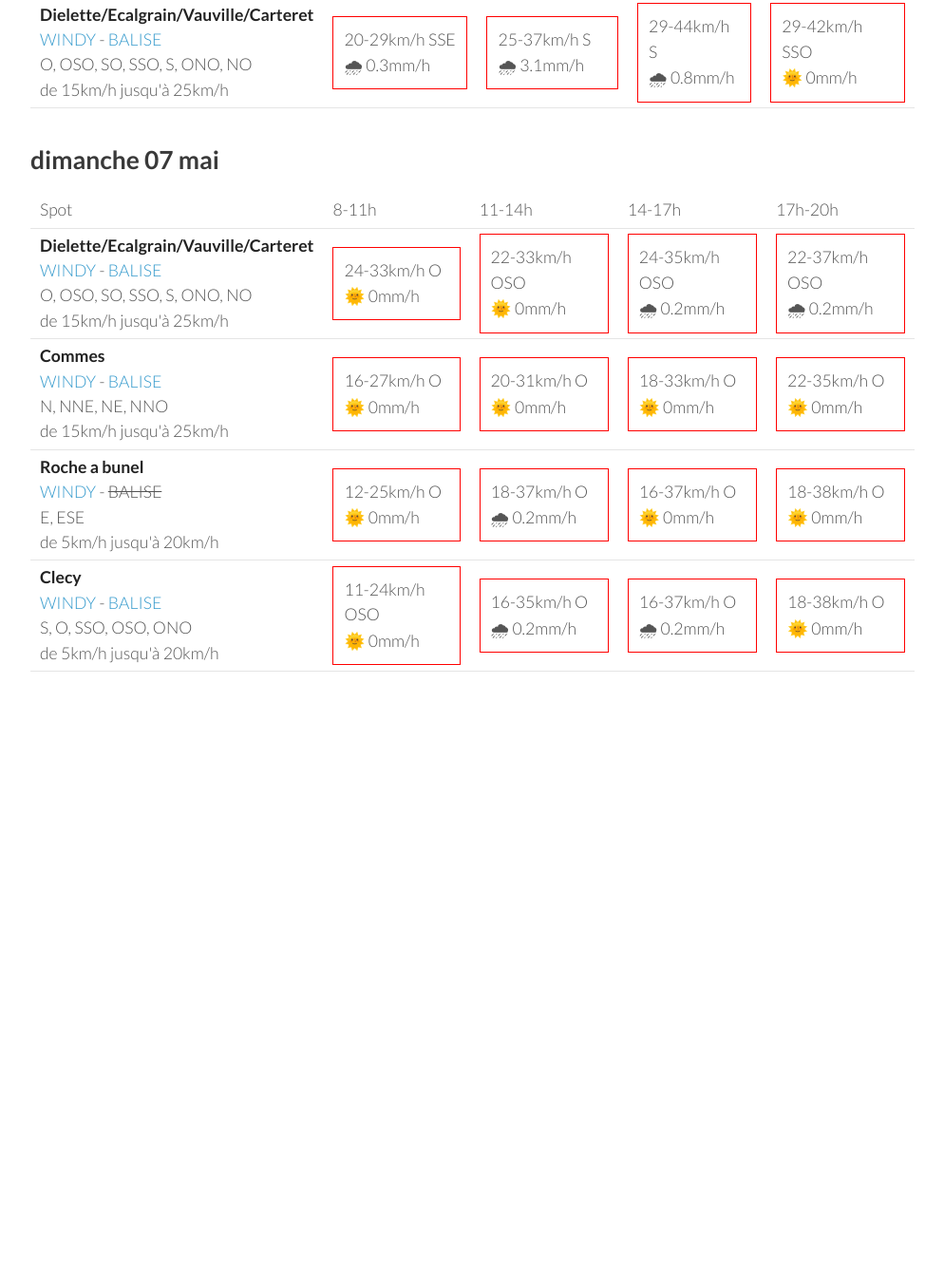
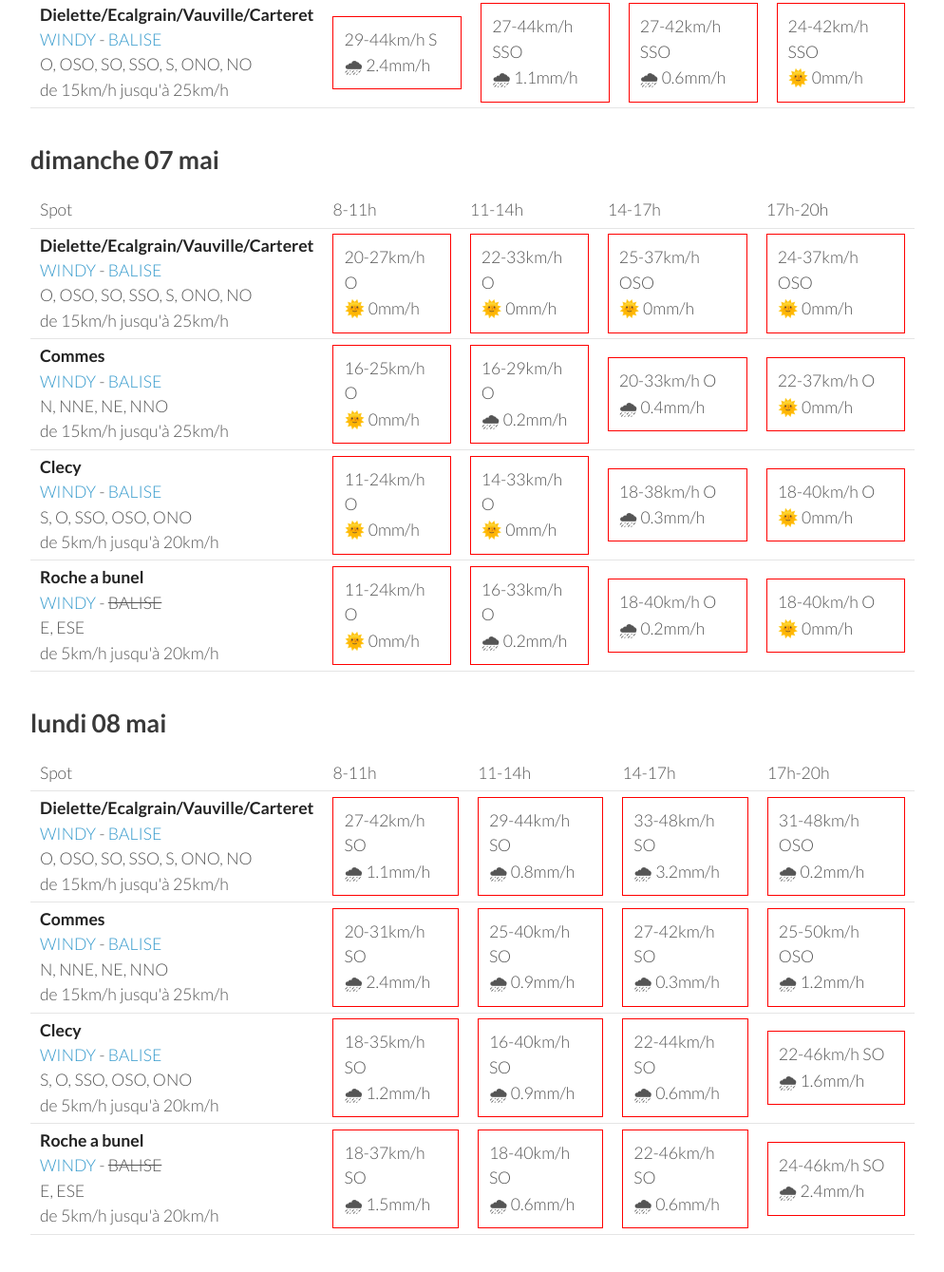
Before and after one commit to parapente-dans-le-nord/parapente-dans-le-nord.github.io, a Jekyll site: the page built from normandie.markdown, in a window 1280 px wide and 1400 px high, scrolled down 2497 px. Shown: the top 1339 px of the window at 95% size, without its empty margins (26-1020 px from the left). Built offline with Jekyll 4.4.1, drawn with Linux system fonts in a browser that asks for light colours; before the commit the page ends 3332 px from its top, so only the background shows below that; some of the changed text lies outside the part shown.

Commit message:
update index.markdown

```diff
--- a/normandie.markdown
+++ b/normandie.markdown
@@ -137,39 +137,39 @@ page mise à jour le mercredi 03 mai 06:46
         <td><strong>Clecy</strong><br><a href="https://windy.com/48.929/-0.470?48.516,-0.470,8">WINDY</a> - <span class=""><a href="http://www.balisemeteo.com/balise.php?idBalise=122">BALISE</a> </span><br> <span class="vent-favorable">S, O, SSO, OSO, ONO</span><br><span class="force-vent">de 5km/h jusqu'à 20km/h</span> </td>
 
             <td><div class="not-flyable"><p>18-37km/h SSO</p><p>🌞 0mm/h</p></div></td>
-            <td><div class="not-flyable"><p>18-40km/h SO</p><p>🌧 0.2mm/h</p></div></td>
-            <td><div class="not-flyable"><p>16-42km/h SO</p><p>🌧 1.3mm/h</p></div></td>
-            <td><div class="not-flyable"><p>16-42km/h OSO</p><p>🌧 1mm/h</p></div></td>
+            <td><div class="not-flyable"><p>18-44km/h SO</p><p>🌧 0.8mm/h</p></div></td>
+            <td><div class="not-flyable"><p>18-46km/h SO</p><p>🌧 0.6mm/h</p></div></td>
+            <td><div class="not-flyable"><p>14-44km/h SO</p><p>🌧 1.3mm/h</p></div></td>
 
 
     </tr>
 <tr>
         <td><strong>Commes</strong><br><a href="https://windy.com/49.346/-0.726?48.936,-0.726,8">WINDY</a> - <span class=""><a href="http://www.balisemeteo.com/balise.php?idBalise=158">BALISE</a> </span><br> <span class="vent-favorable">N, NNE, NE, NNO</span><br><span class="force-vent">de 15km/h jusqu'à 25km/h</span> </td>
 
-            <td><div class="not-flyable"><p>20-33km/h SO</p><p>🌧 0.4mm/h</p></div></td>
-            <td><div class="not-flyable"><p>22-37km/h SO</p><p>🌧 0.7mm/h</p></div></td>
-            <td><div class="not-flyable"><p>20-37km/h SO</p><p>🌧 0.6mm/h</p></div></td>
-            <td><div class="not-flyable"><p>16-35km/h OSO</p><p>🌧 1mm/h</p></div></td>
+            <td><div class="not-flyable"><p>18-29km/h SSO</p><p>🌞 0mm/h</p></div></td>
+            <td><div class="not-flyable"><p>22-37km/h SO</p><p>🌧 0.6mm/h</p></div></td>
+            <td><div class="not-flyable"><p>22-38km/h SO</p><p>🌧 0.5mm/h</p></div></td>
+            <td><div class="not-flyable"><p>18-40km/h SO</p><p>🌧 0.7mm/h</p></div></td>
 
 
     </tr>
 <tr>
         <td><strong>Dielette/Ecalgrain/Vauville/Carteret</strong><br><a href="https://windy.com/49.650/-1.856?49.243,-1.856,8">WINDY</a> - <span class=""><a href="http://www.balisemeteo.com/balise.php?idBalise=81">BALISE</a> </span><br> <span class="vent-favorable">O, OSO, SO, SSO, S, ONO, NO</span><br><span class="force-vent">de 15km/h jusqu'à 25km/h</span> </td>
 
-            <td><div class="not-flyable"><p>25-37km/h SO</p><p>🌧 1.9mm/h</p></div></td>
-            <td><div class="not-flyable"><p>25-40km/h SO</p><p>🌧 2.2mm/h</p></div></td>
-            <td><div class="not-flyable"><p>20-37km/h SO</p><p>🌧 2.5mm/h</p></div></td>
-            <td><div class="not-flyable"><p>16-31km/h SO</p><p>🌞 0mm/h</p></div></td>
+            <td><div class="not-flyable"><p>25-38km/h SSO</p><p>🌧 0.8mm/h</p></div></td>
+            <td><div class="not-flyable"><p>24-42km/h SSO</p><p>🌧 0.6mm/h</p></div></td>
+            <td><div class="not-flyable"><p>20-37km/h SO</p><p>🌧 1.4mm/h</p></div></td>
+            <td><div class="not-flyable"><p>20-33km/h SO</p><p>🌞 0mm/h</p></div></td>
 
 
     </tr>
 <tr>
         <td><strong>Roche a bunel</strong><br><a href="https://windy.com/48.993/-0.499?48.580,-0.499,8">WINDY</a> - <span class="no-balise"> BALISE </span><br> <span class="vent-favorable">E, ESE</span><br><span class="force-vent">de 5km/h jusqu'à 20km/h</span> </td>
 
-            <td><div class="not-flyable"><p>18-37km/h SSO</p><p>🌞 0mm/h</p></div></td>
-            <td><div class="not-flyable"><p>18-42km/h SO</p><p>🌧 0.2mm/h</p></div></td>
-            <td><div class="not-flyable"><p>14-42km/h SO</p><p>🌧 1.8mm/h</p></div></td>
-            <td><div class="not-flyable"><p>18-40km/h SO</p><p>🌧 1.1mm/h</p></div></td>
+            <td><div class="not-flyable"><p>18-35km/h SSO</p><p>🌞 0mm/h</p></div></td>
+            <td><div class="not-flyable"><p>18-44km/h SO</p><p>🌧 1mm/h</p></div></td>
+            <td><div class="not-flyable"><p>18-46km/h SO</p><p>🌧 0.8mm/h</p></div></td>
+            <td><div class="not-flyable"><p>16-44km/h SO</p><p>🌧 1.7mm/h</p></div></td>
 
 
     </tr>
@@ -192,40 +192,40 @@ page mise à jour le mercredi 03 mai 06:46
 <tr>
         <td><strong>Clecy</strong><br><a href="https://windy.com/48.929/-0.470?48.516,-0.470,8">WINDY</a> - <span class=""><a href="http://www.balisemeteo.com/balise.php?idBalise=122">BALISE</a> </span><br> <span class="vent-favorable">S, O, SSO, OSO, ONO</span><br><span class="force-vent">de 5km/h jusqu'à 20km/h</span> </td>
 
-            <td><div class="not-flyable"><p>11-25km/h SSO</p><p>🌞 0mm/h</p></div></td>
-            <td><div class="not-flyable"><p>9-25km/h SSE</p><p>🌧 1mm/h</p></div></td>
-            <td><div class="not-flyable"><p>16-33km/h S</p><p>🌧 2.5mm/h</p></div></td>
-            <td><div class="not-flyable"><p>16-40km/h S</p><p>🌧 0.7mm/h</p></div></td>
+            <td><div class="not-flyable"><p>14-29km/h SSO</p><p>🌞 0mm/h</p></div></td>
+            <td><div class="not-flyable"><p>18-37km/h SSO</p><p>🌧 0.4mm/h</p></div></td>
+            <td><div class="not-flyable"><p>16-40km/h SSO</p><p>🌧 1.5mm/h</p></div></td>
+            <td><div class="not-flyable"><p>11-37km/h SSO</p><p>🌧 0.6mm/h</p></div></td>
 
 
     </tr>
 <tr>
         <td><strong>Commes</strong><br><a href="https://windy.com/49.346/-0.726?48.936,-0.726,8">WINDY</a> - <span class=""><a href="http://www.balisemeteo.com/balise.php?idBalise=158">BALISE</a> </span><br> <span class="vent-favorable">N, NNE, NE, NNO</span><br><span class="force-vent">de 15km/h jusqu'à 25km/h</span> </td>
 
-            <td><div class="not-flyable"><p>14-24km/h SSO</p><p>🌞 0mm/h</p></div></td>
-            <td><div class="not-flyable"><p>12-24km/h SSE</p><p>🌧 0.6mm/h</p></div></td>
-            <td><div class="not-flyable"><p>16-25km/h S</p><p>🌧 0.3mm/h</p></div></td>
-            <td><div class="not-flyable"><p>18-31km/h SSO</p><p>🌧 0.7mm/h</p></div></td>
+            <td><div class="not-flyable"><p>16-24km/h S</p><p>🌧 0.2mm/h</p></div></td>
+            <td><div class="not-flyable"><p>18-29km/h SSO</p><p>🌧 0.5mm/h</p></div></td>
+            <td><div class="not-flyable"><p>16-37km/h SSO</p><p>🌧 0.7mm/h</p></div></td>
+            <td><div class="not-flyable"><p>12-25km/h SSO</p><p>🌧 1.1mm/h</p></div></td>
 
 
     </tr>
 <tr>
         <td><strong>Roche a bunel</strong><br><a href="https://windy.com/48.993/-0.499?48.580,-0.499,8">WINDY</a> - <span class="no-balise"> BALISE </span><br> <span class="vent-favorable">E, ESE</span><br><span class="force-vent">de 5km/h jusqu'à 20km/h</span> </td>
 
-            <td><div class="not-flyable"><p>12-27km/h SSO</p><p>🌞 0mm/h</p></div></td>
-            <td><div class="not-flyable"><p>11-27km/h S</p><p>🌧 0.6mm/h</p></div></td>
-            <td><div class="not-flyable"><p>16-33km/h S</p><p>🌧 1.7mm/h</p></div></td>
-            <td><div class="not-flyable"><p>16-40km/h SSO</p><p>🌧 0.4mm/h</p></div></td>
+            <td><div class="not-flyable"><p>14-29km/h SSO</p><p>🌞 0mm/h</p></div></td>
+            <td><div class="not-flyable"><p>18-37km/h SSO</p><p>🌧 0.6mm/h</p></div></td>
+            <td><div class="not-flyable"><p>16-40km/h SSO</p><p>🌧 1.3mm/h</p></div></td>
+            <td><div class="not-flyable"><p>11-33km/h SSO</p><p>🌧 1.4mm/h</p></div></td>
 
 
     </tr>
 <tr>
         <td><strong>Dielette/Ecalgrain/Vauville/Carteret</strong><br><a href="https://windy.com/49.650/-1.856?49.243,-1.856,8">WINDY</a> - <span class=""><a href="http://www.balisemeteo.com/balise.php?idBalise=81">BALISE</a> </span><br> <span class="vent-favorable">O, OSO, SO, SSO, S, ONO, NO</span><br><span class="force-vent">de 15km/h jusqu'à 25km/h</span> </td>
 
-            <td><div class="not-flyable"><p>20-29km/h SSE</p><p>🌧 0.3mm/h</p></div></td>
-            <td><div class="not-flyable"><p>25-37km/h S</p><p>🌧 3.1mm/h</p></div></td>
-            <td><div class="not-flyable"><p>29-44km/h S</p><p>🌧 0.8mm/h</p></div></td>
-            <td><div class="not-flyable"><p>29-42km/h SSO</p><p>🌞 0mm/h</p></div></td>
+            <td><div class="not-flyable"><p>29-44km/h S</p><p>🌧 2.4mm/h</p></div></td>
+            <td><div class="not-flyable"><p>27-44km/h SSO</p><p>🌧 1.1mm/h</p></div></td>
+            <td><div class="not-flyable"><p>27-42km/h SSO</p><p>🌧 0.6mm/h</p></div></td>
+            <td><div class="not-flyable"><p>24-42km/h SSO</p><p>🌞 0mm/h</p></div></td>
 
 
     </tr>
@@ -248,40 +248,40 @@ page mise à jour le mercredi 03 mai 06:46
 <tr>
         <td><strong>Dielette/Ecalgrain/Vauville/Carteret</strong><br><a href="https://windy.com/49.650/-1.856?49.243,-1.856,8">WINDY</a> - <span class=""><a href="http://www.balisemeteo.com/balise.php?idBalise=81">BALISE</a> </span><br> <span class="vent-favorable">O, OSO, SO, SSO, S, ONO, NO</span><br><span class="force-vent">de 15km/h jusqu'à 25km/h</span> </td>
 
-            <td><div class="not-flyable"><p>24-33km/h O</p><p>🌞 0mm/h</p></div></td>
-            <td><div class="not-flyable"><p>22-33km/h OSO</p><p>🌞 0mm/h</p></div></td>
-            <td><div class="not-flyable"><p>24-35km/h OSO</p><p>🌧 0.2mm/h</p></div></td>
-            <td><div class="not-flyable"><p>22-37km/h OSO</p><p>🌧 0.2mm/h</p></div></td>
+            <td><div class="not-flyable"><p>20-27km/h O</p><p>🌞 0mm/h</p></div></td>
+            <td><div class="not-flyable"><p>22-33km/h O</p><p>🌞 0mm/h</p></div></td>
+            <td><div class="not-flyable"><p>25-37km/h OSO</p><p>🌞 0mm/h</p></div></td>
+            <td><div class="not-flyable"><p>24-37km/h OSO</p><p>🌞 0mm/h</p></div></td>
 
 
     </tr>
 <tr>
         <td><strong>Commes</strong><br><a href="https://windy.com/49.346/-0.726?48.936,-0.726,8">WINDY</a> - <span class=""><a href="http://www.balisemeteo.com/balise.php?idBalise=158">BALISE</a> </span><br> <span class="vent-favorable">N, NNE, NE, NNO</span><br><span class="force-vent">de 15km/h jusqu'à 25km/h</span> </td>
 
-            <td><div class="not-flyable"><p>16-27km/h O</p><p>🌞 0mm/h</p></div></td>
-            <td><div class="not-flyable"><p>20-31km/h O</p><p>🌞 0mm/h</p></div></td>
-            <td><div class="not-flyable"><p>18-33km/h O</p><p>🌞 0mm/h</p></div></td>
-            <td><div class="not-flyable"><p>22-35km/h O</p><p>🌞 0mm/h</p></div></td>
+            <td><div class="not-flyable"><p>16-25km/h O</p><p>🌞 0mm/h</p></div></td>
+            <td><div class="not-flyable"><p>16-29km/h O</p><p>🌧 0.2mm/h</p></div></td>
+            <td><div class="not-flyable"><p>20-33km/h O</p><p>🌧 0.4mm/h</p></div></td>
+            <td><div class="not-flyable"><p>22-37km/h O</p><p>🌞 0mm/h</p></div></td>
+
+
+    </tr>
+<tr>
+        <td><strong>Clecy</strong><br><a href="https://windy.com/48.929/-0.470?48.516,-0.470,8">WINDY</a> - <span class=""><a href="http://www.balisemeteo.com/balise.php?idBalise=122">BALISE</a> </span><br> <span class="vent-favorable">S, O, SSO, OSO, ONO</span><br><span class="force-vent">de 5km/h jusqu'à 20km/h</span> </td>
+
+            <td><div class="not-flyable"><p>11-24km/h O</p><p>🌞 0mm/h</p></div></td>
+            <td><div class="not-flyable"><p>14-33km/h O</p><p>🌞 0mm/h</p></div></td>
+            <td><div class="not-flyable"><p>18-38km/h O</p><p>🌧 0.3mm/h</p></div></td>
+            <td><div class="not-flyable"><p>18-40km/h O</p><p>🌞 0mm/h</p></div></td>
 
 
     </tr>
 <tr>
         <td><strong>Roche a bunel</strong><br><a href="https://windy.com/48.993/-0.499?48.580,-0.499,8">WINDY</a> - <span class="no-balise"> BALISE </span><br> <span class="vent-favorable">E, ESE</span><br><span class="force-vent">de 5km/h jusqu'à 20km/h</span> </td>
 
-            <td><div class="not-flyable"><p>12-25km/h O</p><p>🌞 0mm/h</p></div></td>
-            <td><div class="not-flyable"><p>18-37km/h O</p><p>🌧 0.2mm/h</p></div></td>
-            <td><div class="not-flyable"><p>16-37km/h O</p><p>🌞 0mm/h</p></div></td>
-            <td><div class="not-flyable"><p>18-38km/h O</p><p>🌞 0mm/h</p></div></td>
-
-
-    </tr>
-<tr>
-        <td><strong>Clecy</strong><br><a href="https://windy.com/48.929/-0.470?48.516,-0.470,8">WINDY</a> - <span class=""><a href="http://www.balisemeteo.com/balise.php?idBalise=122">BALISE</a> </span><br> <span class="vent-favorable">S, O, SSO, OSO, ONO</span><br><span class="force-vent">de 5km/h jusqu'à 20km/h</span> </td>
-
-            <td><div class="not-flyable"><p>11-24km/h OSO</p><p>🌞 0mm/h</p></div></td>
-            <td><div class="not-flyable"><p>16-35km/h O</p><p>🌧 0.2mm/h</p></div></td>
-            <td><div class="not-flyable"><p>16-37km/h O</p><p>🌧 0.2mm/h</p></div></td>
-            <td><div class="not-flyable"><p>18-38km/h O</p><p>🌞 0mm/h</p></div></td>
+            <td><div class="not-flyable"><p>11-24km/h O</p><p>🌞 0mm/h</p></div></td>
+            <td><div class="not-flyable"><p>16-33km/h O</p><p>🌧 0.2mm/h</p></div></td>
+            <td><div class="not-flyable"><p>18-40km/h O</p><p>🌧 0.2mm/h</p></div></td>
+            <td><div class="not-flyable"><p>18-40km/h O</p><p>🌞 0mm/h</p></div></td>
 
 
     </tr>
@@ -289,3 +289,59 @@ page mise à jour le mercredi 03 mai 06:46
 </tbody>
 </table>
 {:/}
+## lundi 08 mai
+
+{::nomarkdown}
+<table>
+  <tbody>
+    <tr>
+      <td>Spot</td>
+      <td>8-11h</td>
+      <td>11-14h</td>
+      <td>14-17h</td>
+      <td>17h-20h</td>
+    </tr>
+<tr>
+        <td><strong>Dielette/Ecalgrain/Vauville/Carteret</strong><br><a href="https://windy.com/49.650/-1.856?49.243,-1.856,8">WINDY</a> - <span class=""><a href="http://www.balisemeteo.com/balise.php?idBalise=81">BALISE</a> </span><br> <span class="vent-favorable">O, OSO, SO, SSO, S, ONO, NO</span><br><span class="force-vent">de 15km/h jusqu'à 25km/h</span> </td>
+
+            <td><div class="not-flyable"><p>27-42km/h SO</p><p>🌧 1.1mm/h</p></div></td>
+            <td><div class="not-flyable"><p>29-44km/h SO</p><p>🌧 0.8mm/h</p></div></td>
+            <td><div class="not-flyable"><p>33-48km/h SO</p><p>🌧 3.2mm/h</p></div></td>
+            <td><div class="not-flyable"><p>31-48km/h OSO</p><p>🌧 0.2mm/h</p></div></td>
+
+
+    </tr>
+<tr>
+        <td><strong>Commes</strong><br><a href="https://windy.com/49.346/-0.726?48.936,-0.726,8">WINDY</a> - <span class=""><a href="http://www.balisemeteo.com/balise.php?idBalise=158">BALISE</a> </span><br> <span class="vent-favorable">N, NNE, NE, NNO</span><br><span class="force-vent">de 15km/h jusqu'à 25km/h</span> </td>
+
+            <td><div class="not-flyable"><p>20-31km/h SO</p><p>🌧 2.4mm/h</p></div></td>
+            <td><div class="not-flyable"><p>25-40km/h SO</p><p>🌧 0.9mm/h</p></div></td>
+            <td><div class="not-flyable"><p>27-42km/h SO</p><p>🌧 0.3mm/h</p></div></td>
+            <td><div class="not-flyable"><p>25-50km/h OSO</p><p>🌧 1.2mm/h</p></div></td>
+
+
+    </tr>
+<tr>
+        <td><strong>Clecy</strong><br><a href="https://windy.com/48.929/-0.470?48.516,-0.470,8">WINDY</a> - <span class=""><a href="http://www.balisemeteo.com/balise.php?idBalise=122">BALISE</a> </span><br> <span class="vent-favorable">S, O, SSO, OSO, ONO</span><br><span class="force-vent">de 5km/h jusqu'à 20km/h</span> </td>
+
+            <td><div class="not-flyable"><p>18-35km/h SO</p><p>🌧 1.2mm/h</p></div></td>
+            <td><div class="not-flyable"><p>16-40km/h SO</p><p>🌧 0.9mm/h</p></div></td>
+            <td><div class="not-flyable"><p>22-44km/h SO</p><p>🌧 0.6mm/h</p></div></td>
+            <td><div class="not-flyable"><p>22-46km/h SO</p><p>🌧 1.6mm/h</p></div></td>
+
+
+    </tr>
+<tr>
+        <td><strong>Roche a bunel</strong><br><a href="https://windy.com/48.993/-0.499?48.580,-0.499,8">WINDY</a> - <span class="no-balise"> BALISE </span><br> <span class="vent-favorable">E, ESE</span><br><span class="force-vent">de 5km/h jusqu'à 20km/h</span> </td>
+
+            <td><div class="not-flyable"><p>18-37km/h SO</p><p>🌧 1.5mm/h</p></div></td>
+            <td><div class="not-flyable"><p>18-40km/h SO</p><p>🌧 0.6mm/h</p></div></td>
+            <td><div class="not-flyable"><p>22-46km/h SO</p><p>🌧 0.6mm/h</p></div></td>
+            <td><div class="not-flyable"><p>24-46km/h SO</p><p>🌧 2.4mm/h</p></div></td>
+
+
+    </tr>
+
+</tbody>
+</table>
+{:/}
```
Also changed, not shown: other parts of normandie.markdown (+1 -1 lines).
